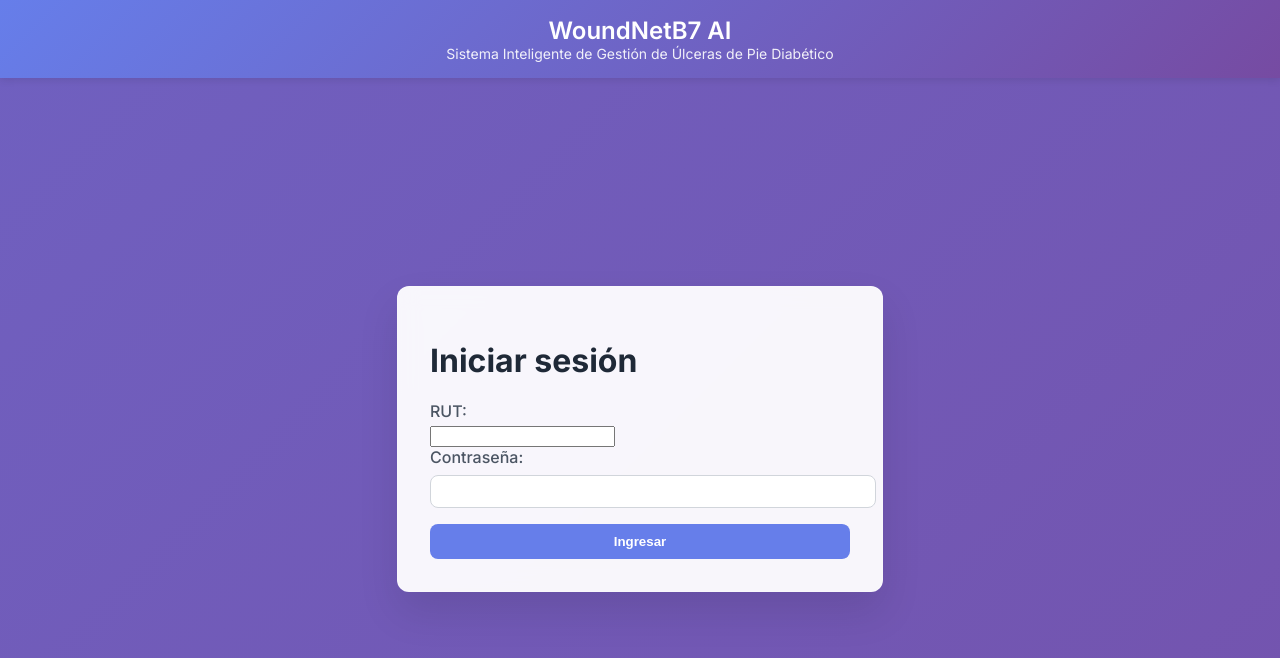
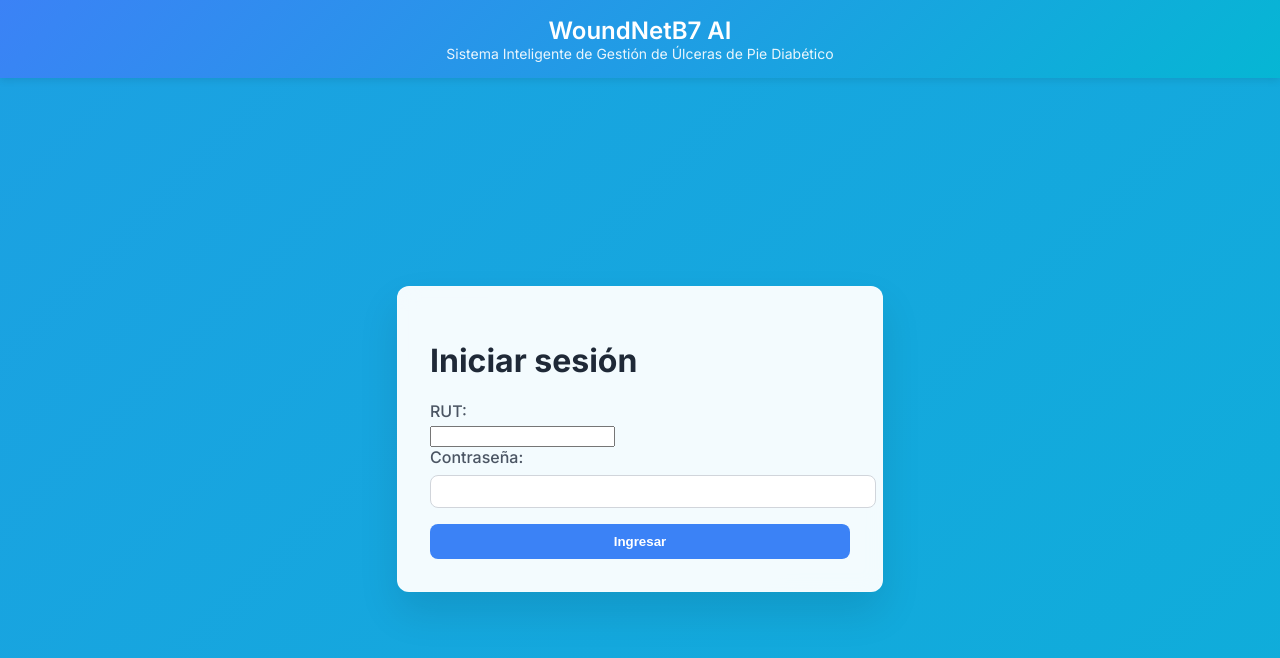
Before and after one commit to Tesis-ana/seminario, a Next.js app in the folder frontend/: page / in a window 1280 px wide. Shown: the top 658 px of the page. Built offline with nearby package versions, Linux system fonts and the light colour scheme.

Commit message:
Apply clinical blue palette for healthcare

```diff
--- a/frontend/styles/globals.css
+++ b/frontend/styles/globals.css
@@ -1,9 +1,10 @@
 @import url('https://fonts.googleapis.com/css2?family=Inter:wght@300;400;500;600;700;800&display=swap');
 
+/* Clinical blue-cyan palette for healthcare-oriented interface */
 body {
   font-family: 'Inter', sans-serif;
   margin: 0;
-  background: linear-gradient(135deg, #667eea 0%, #764ba2 100%);
+  background: linear-gradient(135deg, #3b82f6 0%, #06b6d4 100%);
   background-size: 400% 400%;
   animation: gradientShift 15s ease infinite;
   color: #1f2937;
@@ -16,7 +17,7 @@ body {
 }
 
 .app-header {
-  background: linear-gradient(135deg, #667eea 0%, #764ba2 100%);
+  background: linear-gradient(135deg, #3b82f6 0%, #06b6d4 100%);
   color: #fff;
   padding: 1rem 2rem;
   box-shadow: 0 2px 8px rgba(0, 0, 0, 0.1);
@@ -89,13 +90,13 @@ select {
 input:focus,
 select:focus {
   outline: none;
-  border-color: #764ba2;
-  box-shadow: 0 0 0 3px rgba(118, 75, 162, 0.3);
+  border-color: #06b6d4;
+  box-shadow: 0 0 0 3px rgba(6, 182, 212, 0.3);
 }
 
 button {
   width: 100%;
-  background-color: #667eea;
+  background-color: #3b82f6;
   color: #fff;
   border: none;
   border-radius: 0.5rem;
@@ -106,7 +107,7 @@ button {
 }
 
 button:hover {
-  background-color: #5a67d8;
+  background-color: #2563eb;
 }
 
 button:active {
@@ -142,7 +143,7 @@ tbody tr:nth-child(even) {
 }
 
 tbody tr:hover {
-  background-color: #eef2ff;
+  background-color: #e0f2fe;
 }
 
 .spinner {
```
